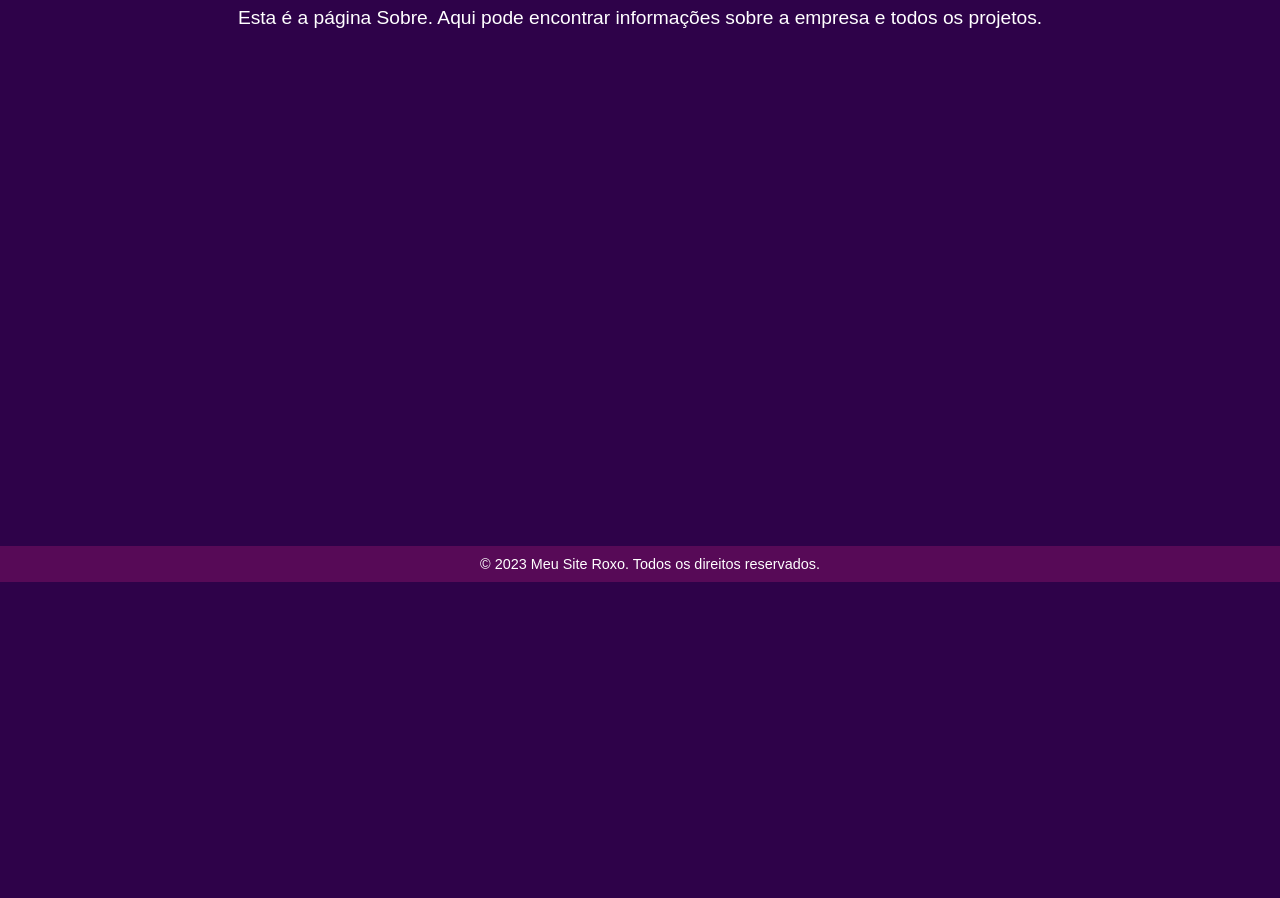
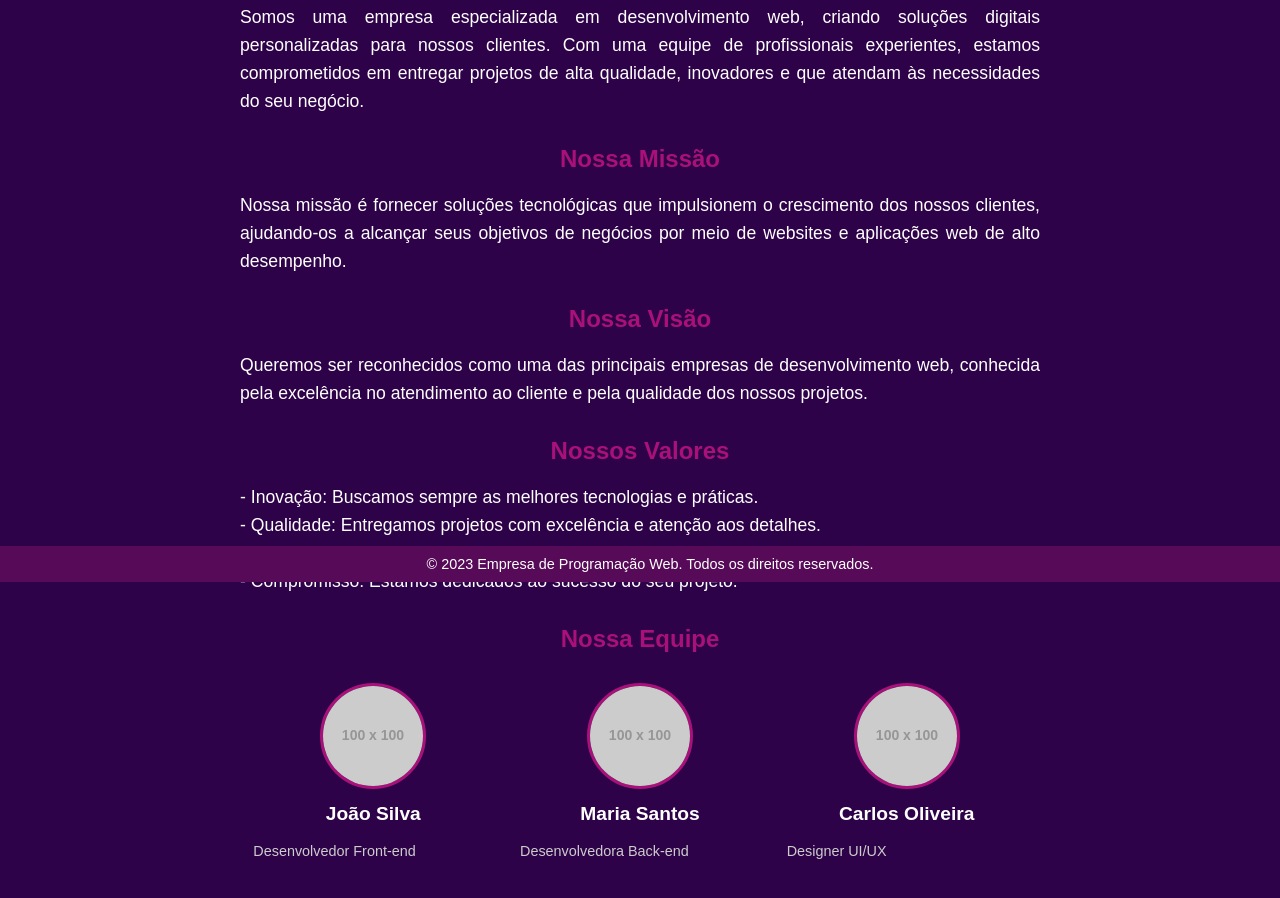
Before and after one commit to IuriSequeira/HTMLteste, a plain HTML site: page sobre.html in a window 1280 px wide. Shown: the part 218-1116 px from the top of the page. Before the commit the page ends 800 px from the top, so only its background shows below. Drawn offline with Linux system fonts and the light colour scheme; placeholder pictures from the web are drawn by us.

Commit message:
SobreAtualizado

```diff
--- a/sobre.html
+++ b/sobre.html
@@ -69,11 +69,121 @@
             font-size: 0.9em;
         }
     </style>
+<!DOCTYPE html>
+<html lang="pt-BR">
+<head>
+    <meta charset="UTF-8">
+    <meta name="viewport" content="width=device-width, initial-scale=1.0">
+    <title>Sobre - Empresa de Programação Web</title>
+    <style>
+        body {
+            font-family: Arial, sans-serif;
+            margin: 0;
+            padding: 0;
+            background-color: #2E0249;
+            color: #FFFFFF;
+        }
+
+        header {
+            background-color: #570A57;
+            padding: 20px;
+            text-align: center;
+        }
+
+        header h1 {
+            margin: 0;
+            font-size: 2.5em;
+        }
+
+        nav {
+            margin-top: 10px;
+        }
+
+        nav a {
+            color: #FFFFFF;
+            text-decoration: none;
+            margin: 0 15px;
+            font-size: 1.2em;
+        }
+
+        nav a:hover {
+            text-decoration: underline;
+        }
+
+        .content {
+            padding: 20px;
+            max-width: 800px;
+            margin: 0 auto;
+        }
+
+        .content h2 {
+            font-size: 2em;
+            margin-bottom: 20px;
+            text-align: center;
+        }
+
+        .content h3 {
+            font-size: 1.5em;
+            margin-top: 30px;
+            margin-bottom: 10px;
+            color: #A91079;
+        }
+
+        .content p {
+            font-size: 1.1em;
+            line-height: 1.6;
+            text-align: justify;
+        }
+
+        .team {
+            display: flex;
+            justify-content: space-around;
+            flex-wrap: wrap;
+            margin-top: 20px;
+        }
+
+        .team-member {
+            text-align: center;
+            margin: 10px;
+            flex-basis: 30%;
+        }
+
+        .team-member img {
+            width: 100px;
+            height: 100px;
+            border-radius: 50%;
+            border: 3px solid #A91079;
+        }
+
+        .team-member h4 {
+            margin: 10px 0 5px;
+            font-size: 1.2em;
+        }
+
+        .team-member p {
+            font-size: 0.9em;
+            color: #CCCCCC;
+        }
+
+        footer {
+            background-color: #570A57;
+            padding: 10px;
+            text-align: center;
+            position: fixed;
+            bottom: 0;
+            width: 100%;
+        }
+
+        footer p {
+            margin: 0;
+            font-size: 0.9em;
+        }
+    </style>
 </head>
 <body>
 
     <header>
-        <h1>Meu Site Roxo</h1>
+        <h1>Empresa de Programação Web</h1>
         <nav>
             <a href="index.html">Início</a>
             <a href="sobre.html">Sobre</a>
@@ -84,11 +194,51 @@
 
     <div class="content">
         <h2>Sobre Nós</h2>
-        <p>Esta é a página Sobre. Aqui pode encontrar informações sobre a empresa e todos os projetos.</p>
+        <p>
+            Somos uma empresa especializada em desenvolvimento web, criando soluções digitais personalizadas para nossos clientes.
+            Com uma equipe de profissionais experientes, estamos comprometidos em entregar projetos de alta qualidade, inovadores e que atendam às necessidades do seu negócio.
+        </p>
+
+        <h3>Nossa Missão</h3>
+        <p>
+            Nossa missão é fornecer soluções tecnológicas que impulsionem o crescimento dos nossos clientes, ajudando-os a alcançar seus objetivos de negócios por meio de websites e aplicações web de alto desempenho.
+        </p>
+
+        <h3>Nossa Visão</h3>
+        <p>
+            Queremos ser reconhecidos como uma das principais empresas de desenvolvimento web, conhecida pela excelência no atendimento ao cliente e pela qualidade dos nossos projetos.
+        </p>
+
+        <h3>Nossos Valores</h3>
+        <p>
+            - Inovação: Buscamos sempre as melhores tecnologias e práticas.<br>
+            - Qualidade: Entregamos projetos com excelência e atenção aos detalhes.<br>
+            - Transparência: Mantemos uma comunicação clara e honesta com nossos clientes.<br>
+            - Compromisso: Estamos dedicados ao sucesso do seu projeto.
+        </p>
+
+        <h3>Nossa Equipe</h3>
+        <div class="team">
+            <div class="team-member">
+                <img src="https://via.placeholder.com/100" alt="Membro da Equipe 1">
+                <h4>João Silva</h4>
+                <p>Desenvolvedor Front-end</p>
+            </div>
+            <div class="team-member">
+                <img src="https://via.placeholder.com/100" alt="Membro da Equipe 2">
+                <h4>Maria Santos</h4>
+                <p>Desenvolvedora Back-end</p>
+            </div>
+            <div class="team-member">
+                <img src="https://via.placeholder.com/100" alt="Membro da Equipe 3">
+                <h4>Carlos Oliveira</h4>
+                <p>Designer UI/UX</p>
+            </div>
+        </div>
     </div>
 
     <footer>
-        <p>&copy; 2023 Meu Site Roxo. Todos os direitos reservados.</p>
+        <p>&copy; 2023 Empresa de Programação Web. Todos os direitos reservados.</p>
     </footer>
 
 </body>
```
